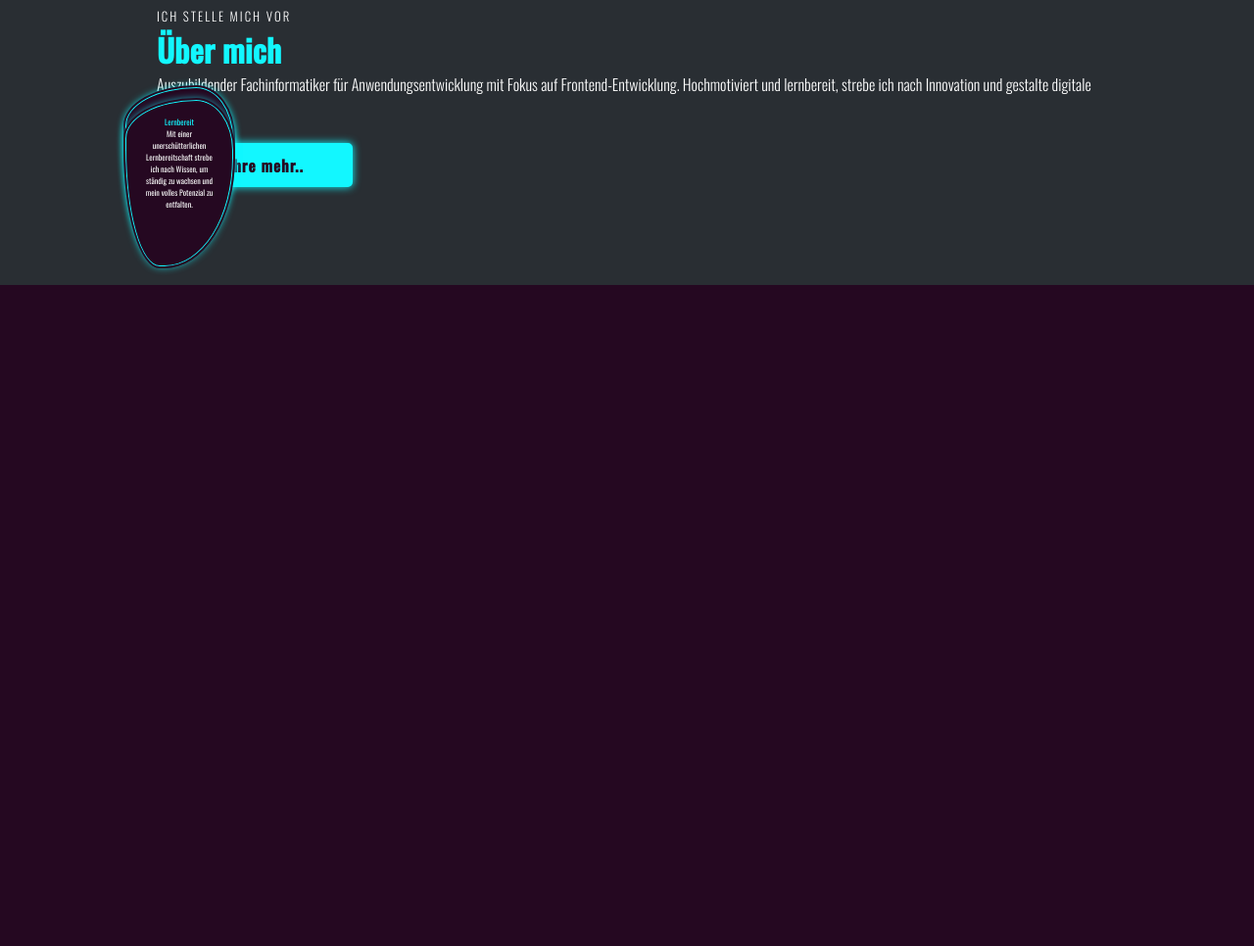
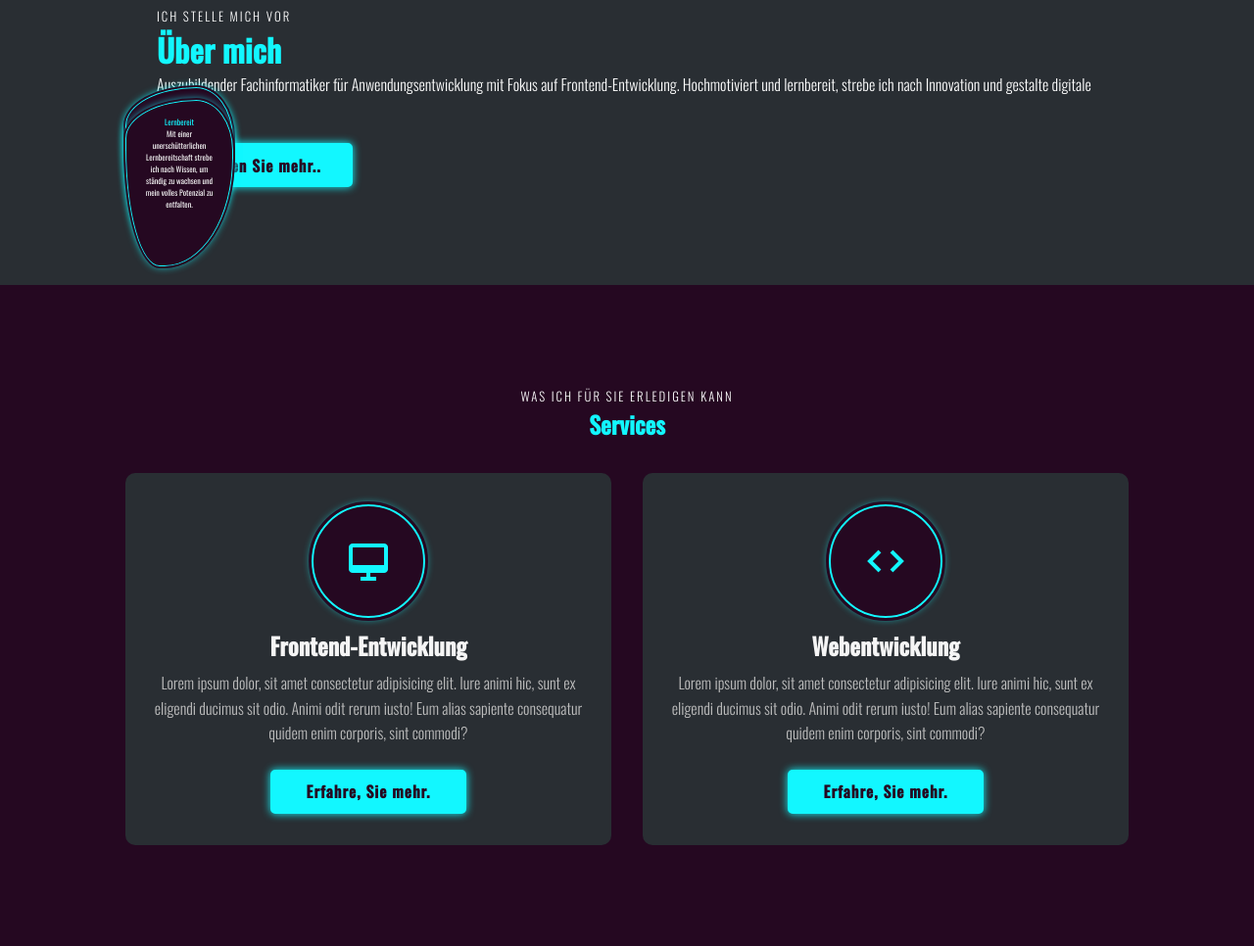
Before and after one commit to KevL-dev/vorstellung, a plain HTML site: page index.html in a window 1280 px wide. Shown: the part 976-1942 px from the top of the page at 98% size. Before the commit the page ends 1267 px from the top, so only its background shows below. Drawn offline with nearby package versions, Linux system fonts and the light colour scheme.

Commit message:
ueber-mich-final

```diff
--- a/index.html
+++ b/index.html
@@ -51,8 +51,8 @@
 
             <!--Linktree-->
             <div class="linktree">
-                <a href="#"><i class='bx bxl-linkedin'></i></a>
-                <a href="#"><i class='bx bxl-xing'></i></a>
+                <a href="https://www.linkedin.com/in/kevin-labindzus/"><i class='bx bxl-linkedin'></i></a>
+                <a href="https://www.xing.com/profile/Kevin_Labindzus/"><i class='bx bxl-xing'></i></a>
             </div>
             </div>
         </div>
@@ -125,12 +125,52 @@
             <!--<h3>kurze einleitung</h3>-->
             <p>Auszubildender Fachinformatiker für Anwendungsentwicklung mit Fokus auf Frontend-Entwicklung. Hochmotiviert und lernbereit, strebe ich nach Innovation und gestalte digitale Lösungen.</p>
             <div class="btn-box">
-                <a href="#" class="btn">Erfahre mehr..</a>
+                <a href="#" class="btn">Erfahren Sie mehr..</a>
+            </div>
+        </div>
+    </section>
+
+    <!--Service section-->
+    <section id="service" class="service">
+        <div class="main-text">
+            <span>Was ich für sie erledigen kann</span>
+            <h2>Services</h2>
+        </div>
+
+        <div class="section-service">
+            <div class="service-box">
+                <i class='bx bx-desktop service-icon'></i>
+                <h3>Frontend-Entwicklung</h3>
+                <p>Lorem ipsum dolor, sit amet consectetur adipisicing elit. Iure animi hic, sunt ex eligendi ducimus sit odio. Animi odit rerum iusto! Eum alias sapiente consequatur quidem enim corporis, sint commodi?</p>
+                <div class="btn-box service-btn">
+                    <a href="#" class="btn">Erfahre, Sie mehr.</a>
+                </div>
+            </div>
+            <div class="service-box">
+                <i class='bx bx-code service-icon'></i>
+                <h3>Webentwicklung</h3>
+                <p>Lorem ipsum dolor, sit amet consectetur adipisicing elit. Iure animi hic, sunt ex eligendi ducimus sit odio. Animi odit rerum iusto! Eum alias sapiente consequatur quidem enim corporis, sint commodi?</p>
+                <div class="btn-box service-btn">
+                    <a href="#" class="btn">Erfahre, Sie mehr.</a>
+                </div>
             </div>
         </div>
     </section>
 
 
+    <!--Fähigkeiten section-->
+    <section id="skills" class="skills">
+        <div class="main-text">
+            <span></span>
+        </div>
+
+
+
+    </section>
+
+
+
+
     <script src="main.js"></script>
 </body>
 </html>
--- a/style.css
+++ b/style.css
@@ -369,6 +369,97 @@ a.bnt:nth-child(2)::before{
 }
 
 
+/*Service CSS*/
+
+.main-text {
+    width: 100%;
+    text-align: center;
+    margin-bottom: 2rem;
+    color: var(--hover-color);
+}
+
+.main-text h2 {
+    font-weight: 700;
+    color: var(--normal-font);
+}
+
+.main-text span{
+    color: #fdfdfd;
+    font-size: .8rem;
+    font-weight: 200;
+    letter-spacing: 2px;
+    text-transform: uppercase;
+}
+
+.section-service {
+    display: flex;
+    justify-content: center;
+    align-items: center;
+    flex-wrap: wrap;
+    grid-gap: 2rem;
+}
+
+.section-service .service-box {
+    flex: 1 1 18rem;
+    padding: 2rem 1rem 2rem;
+    text-align: center;
+    background: var(--second-bg-color);
+    transition: transform .4s;
+    border-radius: 10px;
+}
+
+.service-btn {
+    width: auto;
+    justify-content: center;
+}
+
+.service-box:hover{
+    transform: translateY(-.7rem);
+}
+
+.service-icon{
+    border: 2px solid var(--hover-color);
+    padding: 2rem;
+    background: var(--bg-color);
+    display: flex;
+    align-items: center;
+    font-size: 3rem;
+    border-radius: 50%;
+    position: relative;
+    color: var(--hover-color);
+    box-shadow: var(--neon-box-shadow);
+    outline: 3px solid var(--bg-color);
+}
+
+.service-box h3{
+    margin-top: 10px;
+    font-size: 1.5rem;
+}
+
+.service-box p{
+    margin: .5rem 0 1.5rem 0;
+    font-weight: 300;
+    letter-spacing: 1;
+    color: #bdbdbd;
+    line-height: 1.6;
+}
+
+
+
+
+
+
+
+
+
+
+
+
+
+
+
+
+
 
 
 
```
